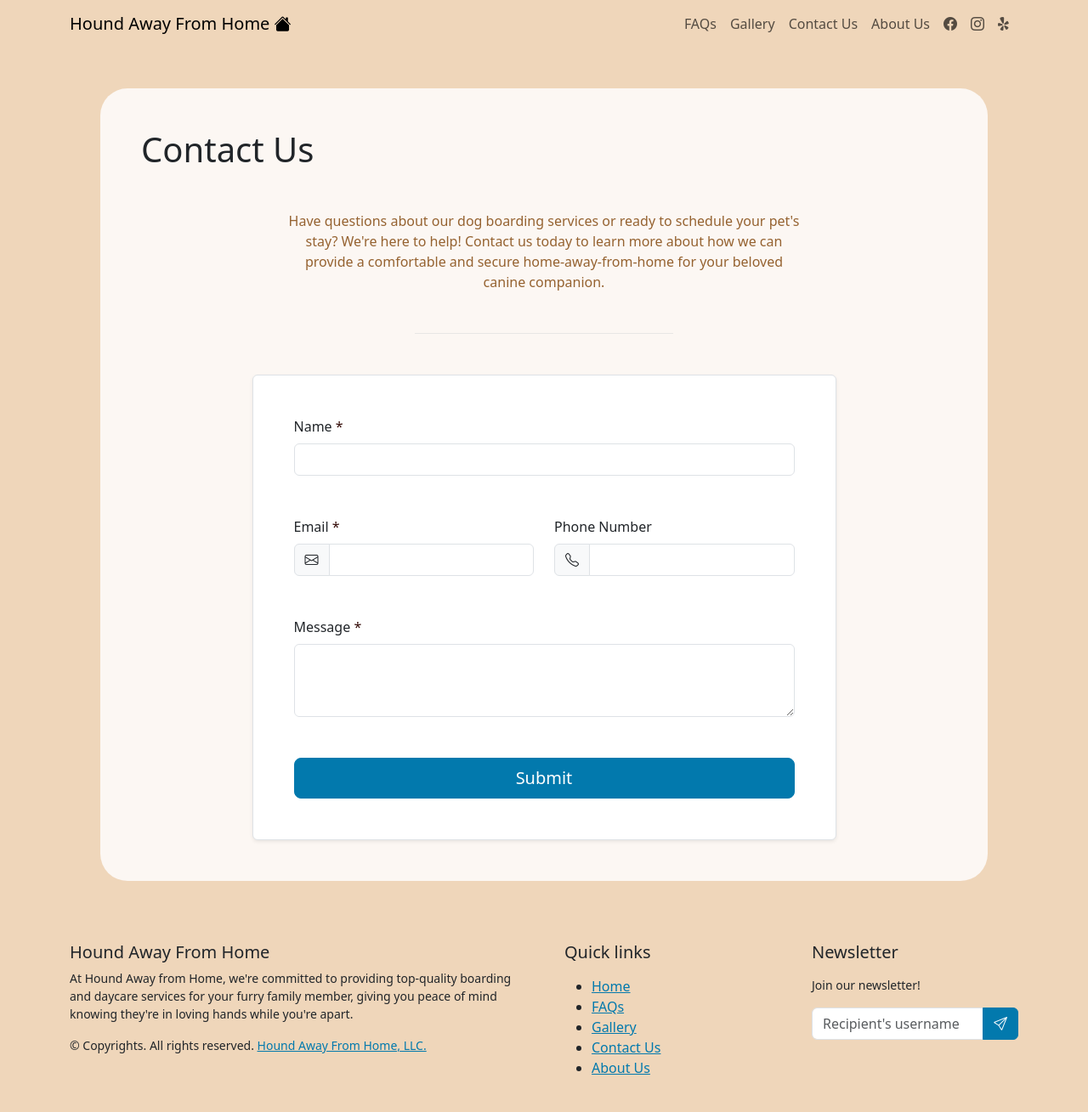
After one commit to cskevint/hafh-web, a PHP site: page /contactus.php in a window 1280 px wide. The commit adds this page. Shown: the whole page at 85% size. Run offline with PHP 8.4, Linux system fonts and the light colour scheme.

Commit message:
initial contact us

```diff
--- /dev/null
+++ b/contactus.php
@@ -0,0 +1,91 @@
+<!doctype html>
+<html lang="en" class="bg-info">
+
+<head>
+    <?php include("includes/head-tag-contents.php");?>
+</head>
+
+<body>
+
+    <?php include("includes/navigation.php");?>
+
+    <section class="container-fluid bg-info">
+        <div class="container p-5">
+            <div class="bg-light rounded-5 p-5">
+                <h1 class="mb-5">Contact Us</h1>
+
+                <section class="bg-light">
+                    <div class="container">
+                        <div class="row justify-content-md-center">
+                            <div class="col-12 col-lg-10 col-xl-8">
+                                <p class="text-secondary mb-5 text-center">Have questions about our dog boarding
+                                    services or ready to schedule your pet's stay? We're here to help! Contact us today
+                                    to learn more about how we can provide a comfortable and secure home-away-from-home
+                                    for your beloved canine companion.</p>
+                                <hr class="w-50 mx-auto mb-5 mb-xl-9 border-dark-subtle">
+                            </div>
+                        </div>
+                    </div>
+
+                    <div class="container">
+                        <div class="row justify-content-lg-center">
+                            <div class="col-12 col-lg-9">
+                                <div class="bg-white border rounded shadow-sm overflow-hidden">
+
+                                    <form action="#!">
+                                        <div class="row gy-4 gy-xl-5 p-4 p-xl-5">
+                                            <div class="col-12">
+                                                <label for="fullname" class="form-label">Name <span
+                                                        class="text-danger">*</span></label>
+                                                <input type="text" class="form-control" id="fullname" name="fullname"
+                                                    value="" required>
+                                            </div>
+                                            <div class="col-12 col-md-6">
+                                                <label for="email" class="form-label">Email <span
+                                                        class="text-danger">*</span></label>
+                                                <div class="input-group">
+                                                    <span class="input-group-text">
+                                                        <i class="bi bi-envelope"></i>
+                                                    </span>
+                                                    <input type="email" class="form-control" id="email" name="email"
+                                                        value="" required>
+                                                </div>
+                                            </div>
+                                            <div class="col-12 col-md-6">
+                                                <label for="phone" class="form-label">Phone Number</label>
+                                                <div class="input-group">
+                                                    <span class="input-group-text">
+                                                        <i class="bi bi-telephone"></i>
+                                                    </span>
+                                                    <input type="tel" class="form-control" id="phone" name="phone"
+                                                        value="">
+                                                </div>
+                                            </div>
+                                            <div class="col-12">
+                                                <label for="message" class="form-label">Message <span
+                                                        class="text-danger">*</span></label>
+                                                <textarea class="form-control" id="message" name="message" rows="3"
+                                                    required></textarea>
+                                            </div>
+                                            <div class="col-12">
+                                                <div class="d-grid">
+                                                    <button class="btn btn-primary btn-lg" type="submit">Submit</button>
+                                                </div>
+                                            </div>
+                                        </div>
+                                    </form>
+
+                                </div>
+                            </div>
+                        </div>
+                    </div>
+                </section>
+            </div>
+        </div>
+    </section>
+
+    <?php include("includes/footer.php");?>
+
+</body>
+
+</html>
--- a/includes/footer.php
+++ b/includes/footer.php
@@ -18,6 +18,7 @@
                     <li><a href="/" class="text-primary">Home</a></li>
                     <li><a href="/faqs.php" class="text-primary">FAQs</a></li>
                     <li><a href="/gallery.php" class="text-primary">Gallery</a></li>
+                    <li><a href="/contactus.php" class="text-primary">Contact Us</a></li>
                     <li><a href="/aboutus.php" class="text-primary">About Us</a></li>
                 </ul>
             </div>
--- a/includes/navigation.php
+++ b/includes/navigation.php
@@ -1,6 +1,6 @@
 <nav class="navbar navbar-expand-lg bg-info" aria-label="Twelfth navbar example">
     <div class="container">
-        <a class="navbar-brand" href="/">Hound Away From Home</a>
+        <a class="navbar-brand" href="/">Hound Away From Home <i class="bi bi-house-fill"></i></a>
 
         <button class="navbar-toggler" type="button" data-bs-toggle="collapse" data-bs-target="#navbar"
             aria-controls="navbar" aria-expanded="false" aria-label="Toggle navigation">
@@ -14,6 +14,9 @@
                 </li>
                 <li class="nav-item">
                     <a class="nav-link" href="gallery.php">Gallery</a>
+                </li>
+                <li class="nav-item">
+                    <a class="nav-link" href="contactus.php">Contact Us</a>
                 </li>
                 <li class="nav-item">
                     <a class="nav-link" href="aboutus.php">About Us</a>
--- a/index.php
+++ b/index.php
@@ -26,8 +26,7 @@
     <section class="bg-light mb-0">
         <div class="container p-5">
             <h1 class="mb-5">Services</h1>
-            <div class="row">
-                <div class="col-1"></div>
+            <div class="row justify-content-md-center">
                 <div class="col-sm-5 mb-3 mb-sm-0">
                     <div class="card border-0 rounded-5">
                         <img src="/images/image2.jpg" class="card-img-top rounded-top-5" alt="...">
@@ -53,7 +52,6 @@
                         </div>
                     </div>
                 </div>
-                <div class="col-1"></div>
             </div>
         </div>
     </section>
```
